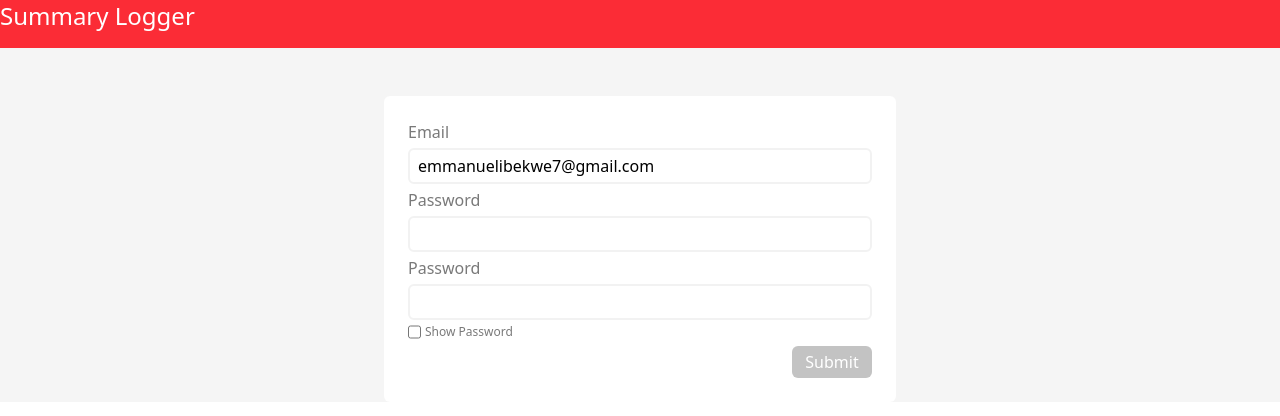
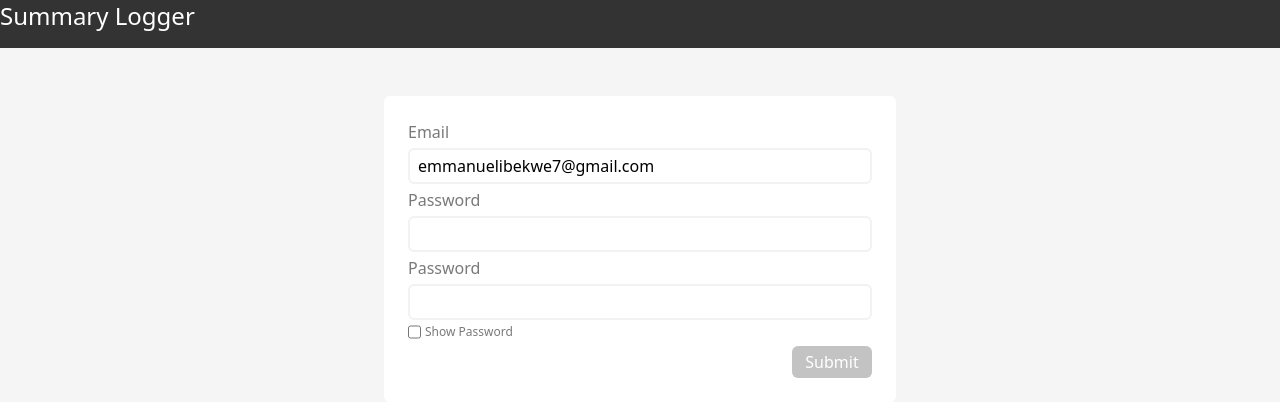
Before and after one commit to Emmanuel-Ibekwe/transcript_summary_logger_frontend, a React (Vite) app: page / in a window 1280 px wide. Shown: the top 416 px of the page. Built offline with nearby package versions, Linux system fonts and the light colour scheme.

Commit message:
style: make a few changes to the classes

```diff
--- a/src/components/Navigation.jsx
+++ b/src/components/Navigation.jsx
@@ -1,7 +1,9 @@
 const Navigation = () => {
   return (
     <div>
-      <div className="h-12 bg-red-500 text-white text-2xl">Summary Logger</div>
+      <div className="h-12 bg-[#333333] text-white text-2xl">
+        Summary Logger
+      </div>
       <ul></ul>
     </div>
   );
```
